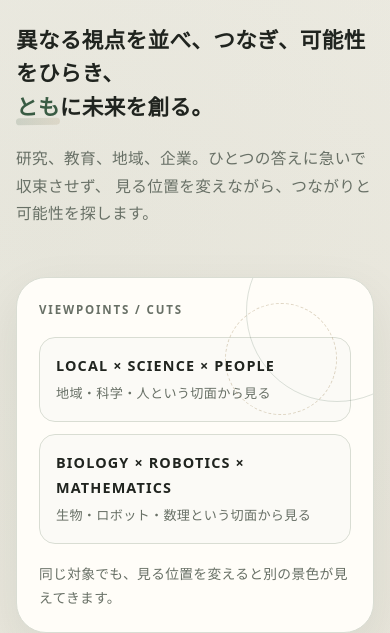
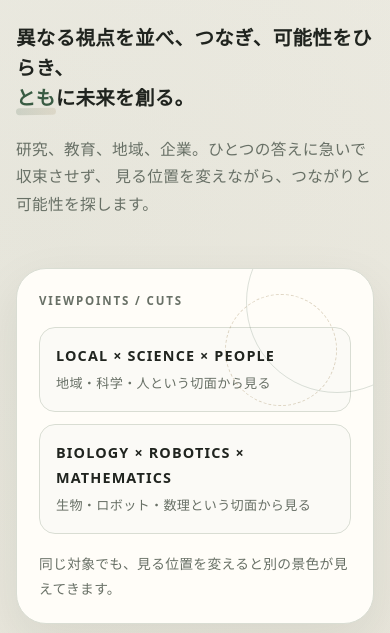
Before and after one commit to TakayukiMizuno/TakayukiMizuno.github.io, a plain HTML site: page index.html in a window 390 px wide. Shown: the part 230-863 px from the top of the page. Drawn offline with Linux system fonts and the light colour scheme.

Commit message:
Refine hero slogan to stable two-line layout

```diff
--- a/index.html
+++ b/index.html
@@ -70,10 +70,11 @@
     .mission{
       margin:0;
       max-width:820px;
-      font-size:clamp(1.35rem,2.8vw,2.45rem);
+      font-size:clamp(1.2rem,2.25vw,2.05rem);
       line-height:1.55;
       font-weight:700;
     }
+    .mission-line{white-space:nowrap}
     .mission strong{
       position:relative;
       color:var(--accent);
@@ -185,6 +186,8 @@
       .six-grid,.topics-grid,.stubs{grid-template-columns:1fr}
       .section-head,.topics-head{align-items:flex-start;flex-direction:column}
       .topics-shell{padding:24px 18px}
+      .mission{font-size:clamp(1.15rem,5vw,1.45rem)}
+      .mission-line{white-space:normal}
       section{padding:44px 0}
     }
   </style>
@@ -206,8 +209,8 @@
         <h1>Takayuki Mizuno</h1>
         <div class="name-jp">水野 貴之 / Bio-Mechatronics</div>
         <p class="mission">
-          異なる視点を並べ、つなぎ、可能性をひらき、<br>
-          <strong>とも</strong>に未来を創る。
+          <span class="mission-line">異なる視点を並べ、つなぎ、可能性をひらき、</span><br>
+          <span class="mission-line"><strong>とも</strong>に未来を創る。</span>
         </p>
         <p class="hero-note">
           研究、教育、地域、企業。ひとつの答えに急いで収束させず、
```
